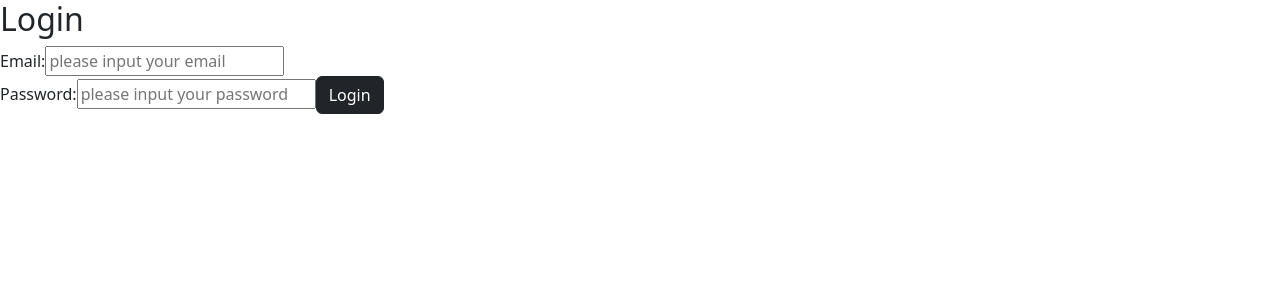
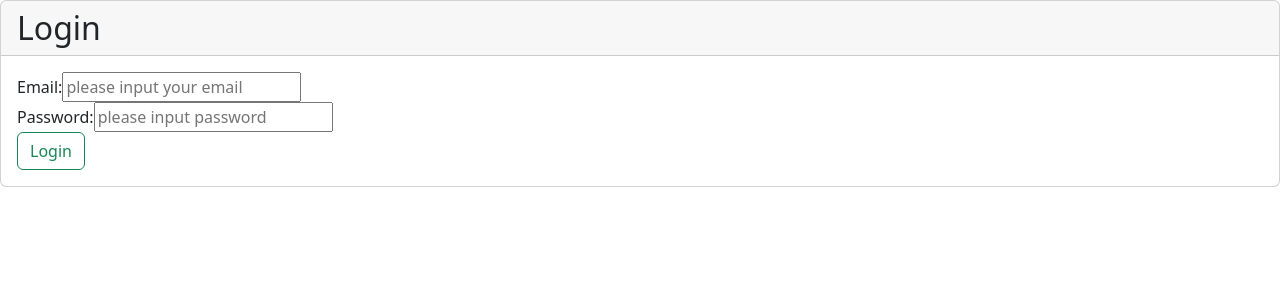
Before and after one commit to LucHauser/To-do-list, a React (Create React App) app: page / in a window 1280 px wide. Shown: the top 300 px of the page. Built offline with nearby package versions, Linux system fonts and the light colour scheme; no server answers.

Commit message:
Changed CSS

```diff
--- a/src/Login.tsx
+++ b/src/Login.tsx
@@ -27,9 +27,9 @@ function Login (props: IProps) {
         });
     }
     return (
-        <div className='loginForm'>
-            <h2>Login</h2>
-            <form className="formLogin" onSubmit={onFormSubmit}>
+        <div className='card'>
+            <h2 className='card-header'>Login</h2>
+            <form className="card-body" onSubmit={onFormSubmit}>
                 <label>Email: </label>
                 <input
                     type="email"
@@ -43,12 +43,13 @@ function Login (props: IProps) {
                 <label>Password: </label>
                 <input
                     type="password"
-                    placeholder="please input your password"
+                    placeholder="please input password"
                     name="password"
                     value={formValue.password}
                     onChange={onInputChange}
                 />
-                <button className='btn btn-dark'>Login</button>
+                <br/>
+                <button className='btn btn-outline-success'>Login</button>
         </form>
         </div>
     );
```
